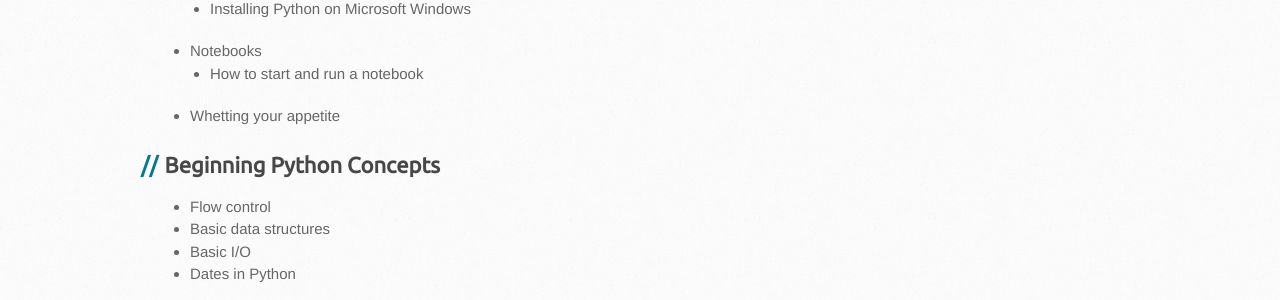
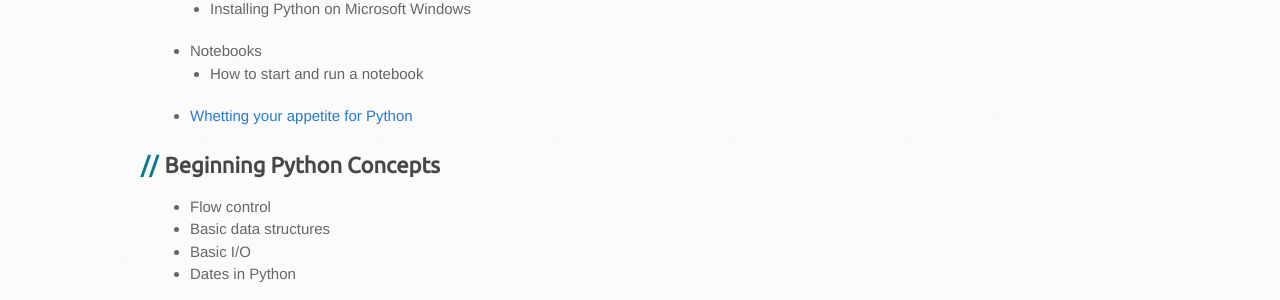
Before and after one commit to Unidata/online-python-training, a Jekyll site: the page built from index.md, in a window 1280 px wide. Shown: the part 984-1284 px from the top of the page. Built offline with Jekyll 4.4.1, drawn with Linux system fonts in a browser that asks for light colours; some web fonts are replaced.

Commit message:
Add link to Whetting your appetite... notebook.

```diff
--- a/index.md
+++ b/index.md
@@ -35,7 +35,7 @@
   - Installing Python on Microsoft Windows
 - Notebooks
   - How to start and run a notebook
-- Whetting your appetite
+- [Whetting your appetite for Python](http://nbviewer.jupyter.org/github/Unidata/online-python-training/blob/master/notebooks/Whetting%20your%20appetite%20for%20Python.ipynb)
 
 ## Beginning Python Concepts
 - Flow control
```
